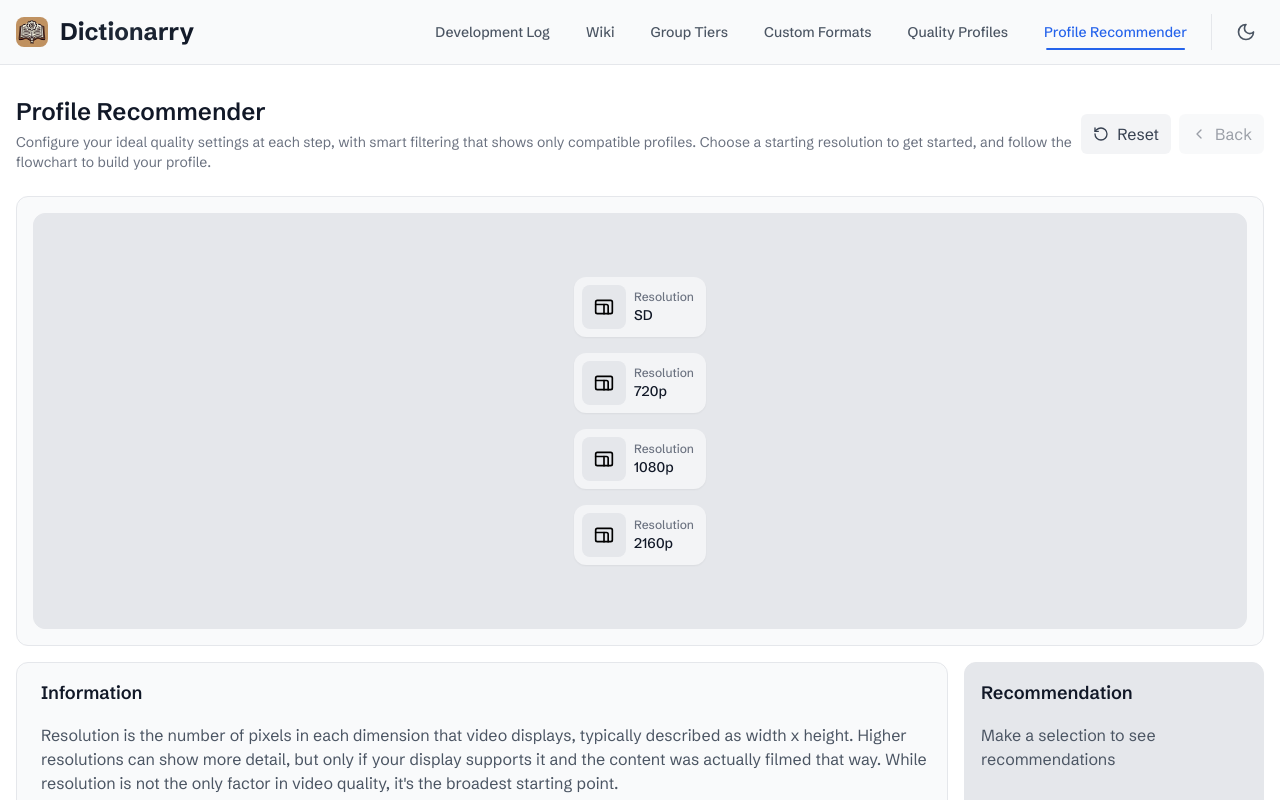
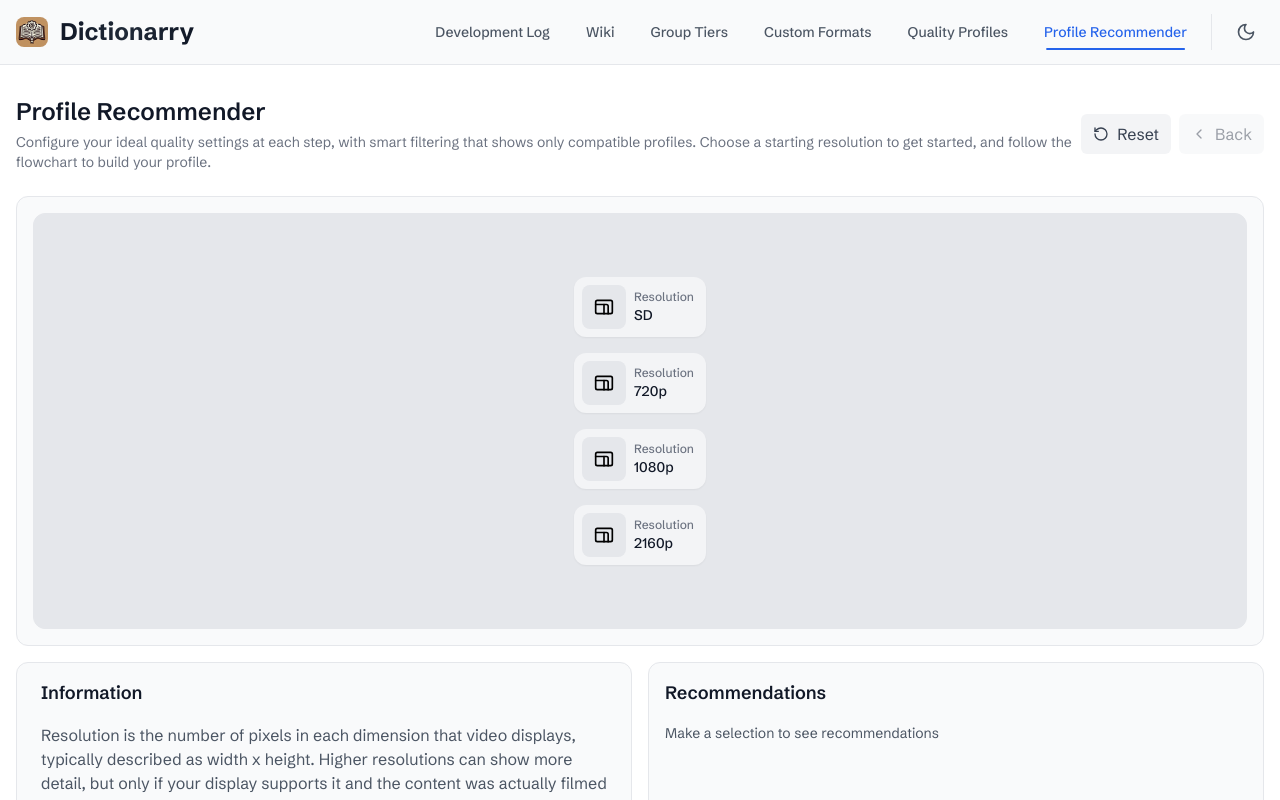
Before and after one commit to Dictionarry-Hub/website, a Next.js app: page /builder in a window 1280 px wide. Shown: the top 800 px of the page. Built offline with nearby package versions, Linux system fonts and the light colour scheme.

Commit message:
feat: update FlowchartInfo component to use getRecommendations and enhance layout for improved clarity

```diff
--- a/src/app/builder/components/FlowchartInfo.tsx
+++ b/src/app/builder/components/FlowchartInfo.tsx
@@ -1,5 +1,5 @@
 import React from 'react';
-import { columnInfo, getRecommendation } from '@/data/profileInfoData';
+import { columnInfo, getRecommendations } from '@/data/profileInfoData';
 import { QualityProfileData } from '@/data/flowchartData';
 
 interface FlowchartInfoProps {
@@ -58,28 +58,25 @@ const FlowchartInfo: React.FC<FlowchartInfoProps> = ({ selectedNodes, hoveredNod
   const getCurrentColumnNodes = () => {
     const edges = getEdgesToRender();
     const visibleColumns = getVisibleColumns(edges);
-
-    // Get last visible column
     const currentColumn = visibleColumns[visibleColumns.length - 1];
-
-    // Return nodes in current column
     return QualityProfileData.nodes.filter((n) => n.column === currentColumn);
   };
 
   const currentColumnNodes = getCurrentColumnNodes();
+  const recommendations = getRecommendations(selectedNodes);
 
   return (
     <div className="grid grid-cols-4 gap-4 mt-4">
       {/* Information Section */}
-      <div className="col-span-3 flex flex-col bg-gray-50 dark:bg-gray-900 rounded-xl border border-gray-200 dark:border-gray-700 p-4 space-y-4">
+      <div className="col-span-2 bg-gray-50 dark:bg-gray-900 rounded-xl border border-gray-200 dark:border-gray-700 p-4">
         <h3 className="text-lg pl-2 font-semibold text-gray-900 dark:text-white">Information</h3>
 
         {/* Column Info */}
-        <div>
+        <div className="mt-4">
           <p className="pl-2 text-gray-600 dark:text-gray-300">{columnInfo[currentColumnNodes[0]?.column || 0].info}</p>
         </div>
 
-        <div className="px-2">
+        <div className="px-2 my-4">
           <hr className="border-t border-gray-300 dark:border-gray-700" />
         </div>
 
@@ -117,10 +114,10 @@ const FlowchartInfo: React.FC<FlowchartInfoProps> = ({ selectedNodes, hoveredNod
         </div>
       </div>
 
-      {/* Recommendation Section */}
-      <div className="col-span-1 flex flex-col bg-gray-200 dark:bg-gray-900 rounded-xl border border-gray-200 dark:border-gray-700 p-4 space-y-4">
-        <h3 className="text-lg font-semibold text-gray-900 dark:text-white">Recommendation</h3>
-        <p className="text-gray-600 dark:text-gray-300">{getRecommendation(selectedNodes)}</p>
+      {/* Recommendations Section */}
+      <div className="col-span-2 bg-gray-50 dark:bg-gray-900 rounded-xl border border-gray-200 dark:border-gray-700 p-4">
+        <h3 className="text-lg font-semibold text-gray-900 dark:text-white mb-4">Recommendations</h3>
+        <div>{recommendations}</div>
       </div>
     </div>
   );
--- a/src/data/profileInfoData.ts
+++ b/src/data/profileInfoData.tsx
@@ -1,4 +1,7 @@
-// src/data/profileInfoData.ts
+// src/data/profileInfoData.tsx
+import React from 'react';
+import Link from 'next/link';
+import { ArrowRight } from 'lucide-react';
 
 // Column-based information
 export type ColumnInfo = {
@@ -8,6 +11,13 @@ export type ColumnInfo = {
       info: string;
     };
   };
+};
+
+export type Profile = {
+  name: string;
+  description: string;
+  requirements: string[];
+  tags?: string[];
 };
 
 export const columnInfo: ColumnInfo[] = [
@@ -41,7 +51,6 @@ export const columnInfo: ColumnInfo[] = [
       },
     },
   },
-
   // Column 2 - Encode Types
   {
     info: 'Dictionarry defines three distinct encoding approaches, catering to different user preferences regarding quality, file size, and efficiency.',
@@ -57,7 +66,6 @@ export const columnInfo: ColumnInfo[] = [
       },
     },
   },
-
   // Column 3 - Codecs
   {
     info: 'A video codec is a method or standard for compressing and decompressing digital video. As newer codecs appear, they tend to offer better compression (smaller file sizes or higher quality) but often require more powerful or recent hardware and can be harder to produce. This leads to fewer available encodes, especially the more recent they are. The right codec choice depends on your playback devices, available bandwidth, and desire for efficiency versus compatibility and quality.',
@@ -73,13 +81,12 @@ export const columnInfo: ColumnInfo[] = [
       },
     },
   },
-
   // Column 4 - HDR
   {
     info: 'High Dynamic Range (HDR) expands color depth and brightness ranges beyond Standard Dynamic Range (SDR). HDR is generally only available with H.265 (or newer) due to bit-depth requirements. Choosing HDR can deliver vivid, lifelike images, but requires a compatible device. Dolby Vision (DoVi) is an advanced form of HDR that may include—or omit fallback HDR10 metadata for non-DoVi hardware.',
     nodes: {
       sdr: {
-        info: "SDR (Standard Dynamic Range) uses lower brightness levels and typically 8-bit color. It's universal, ensuring compatibility across all devices, but lacks the richer contrast and color detail found in HDR. Best for older screens or situations where HDR playback isn’t guaranteed.",
+        info: "SDR (Standard Dynamic Range) uses lower brightness levels and typically 8-bit color. It's universal, ensuring compatibility across all devices, but lacks the richer contrast and color detail found in HDR. Best for older screens or situations where HDR playback isn't guaranteed.",
       },
       hdr: {
         info: 'HDR10 or HDR10+ utilizes 10-bit color to produce deeper blacks and brighter highlights. Dolby Vision is a premium HDR format offering dynamic metadata for scene-by-scene optimization. This options prefers Dolby Vision ONLY with HDR fallback, but also allows releases with normal HDR10/+. Make sure your device supports HDR before selecting this.',
@@ -91,14 +98,170 @@ export const columnInfo: ColumnInfo[] = [
   },
 ];
 
-// Recommendations based on combinations
-export const getRecommendation = (selectedNodes: string[]): string => {
-  // This function will analyze the combination of selected nodes
-  // and return appropriate recommendations
-  // Example logic:
-  if (selectedNodes.includes('2160p') && selectedNodes.includes('efficient')) {
-    return 'Consider using h265 with SDR for better compatibility';
+// Define all available profiles
+export const profiles: Profile[] = [
+  {
+    name: 'DVD Remux',
+    description: 'This profile is a work in progress, check back later!',
+    requirements: ['sd', 'lossless'],
+    tags: ['SD', 'Remux', 'Lossless Audio'],
+  },
+  {
+    name: 'SD Quality',
+    description: 'This profile is a work in progress, check back later!',
+    requirements: ['sd', 'compressed', 'quality', 'h264', 'sdr'],
+    tags: ['SD', 'x264', 'Lossy Audio'],
+  },
+  {
+    name: '720p Quality',
+    description: 'This profile is a work in progress, check back later!',
+    requirements: ['720p', 'compressed', 'quality', 'h264', 'sdr'],
+    tags: ['720p', 'x264', 'Lossy Audio'],
+  },
+  {
+    name: '1080p Efficient',
+    description: 'This profile is a work in progress, check back later!',
+    requirements: ['1080p', 'compressed', 'efficient', 'h265', 'av1', 'sdr', 'hdr', 'dovi'],
+    tags: ['1080p', 'x265', 'AV1', 'Efficient Focused'],
+  },
+  {
+    name: '1080p Balanced',
+    description:
+      '1080p Balanced targets consistent & immutable 1080p WEB-DLs with fallback to transparent x264 encodes, prioritised using the Golden Popcorn Performance Index. Special considerations are given to Balanced groups who prioritize streaming optimisation over quality.',
+    requirements: ['1080p', 'compressed', 'balanced', 'h264', 'sdr'],
+    tags: ['1080p', 'x264', 'Lossy Audio', 'Balanced Focused'],
+  },
+  {
+    name: '1080p Quality',
+    description:
+      '1080p Quality utilizes the Golden Popcorn Performance Index to target transparent x264 1080p encodes with 5 quality tiers prioritising encodes with high GPPi scores.',
+    requirements: ['1080p', 'compressed', 'quality', 'h264', 'sdr'],
+    tags: ['1080p', 'x264', 'Lossy Audio', 'Quality Focused'],
+  },
+  {
+    name: '1080p Quality (HDR)',
+    description:
+      '1080p Quality (HDR) utilizes the Golden Popcorn Performance Index to target transparent x265 HDR 1080p encodes from UHD Bluray sources, with fallback to regular 1080p Quality profile.',
+    requirements: ['1080p', 'compressed', 'quality', 'h265', 'hdr'],
+    tags: ['1080p', 'x264', 'x265', 'HDR', 'Lossy Audio', 'Quality Focused'],
+  },
+  {
+    name: '1080p Remux',
+    description:
+      '1080p Remux utilizes audio tags to prioritise high quality lossless copies of HD Blu-rays. Focuses on audio metrics such as TrueHD, Atmos, DTS-X for determining upgrades.',
+    requirements: ['1080p', 'lossless', 'sdr', 'h264'],
+    tags: ['1080p', 'Remux', 'Lossless Audio', 'h264'],
+  },
+  {
+    name: '2160p Balanced',
+    description:
+      '2160p Balanced targets consistent & immutable 2160p HDR WEB-DLs with lossy audio. Special considerations for Balanced groups who prioritize streaming optimisation.',
+    requirements: ['2160p', 'compressed', 'balanced', 'h265', 'hdr', 'dovi'],
+    tags: ['2160p', 'HDR', 'x264', 'h265', 'Lossy Audio', 'Balanced Focused'],
+  },
+  {
+    name: '2160p Quality',
+    description:
+      '2160p Quality utilizes the Encode Efficiency Index metric at a 55% target ratio to prioritize transparent x265 4k encodes. Features 4 quality tiers for reputable groups with HDR and lossless audio considerations.',
+    requirements: ['2160p', 'compressed', 'quality', 'h265', 'hdr'],
+    tags: ['2160p', 'HDR', 'x265', 'Encode', 'Lossless Audio', 'Quality Focused'],
+  },
+  {
+    name: '2160p Remux',
+    description:
+      '2160p Remux utilizes audio/video tags to prioritise high quality lossless copies of UHD Blu-rays, using metrics like Dolby Vision, TrueHD, Atmos, and HDR10+ for upgrade decisions.',
+    requirements: ['2160p', 'lossless', 'h265', 'hdr'],
+    tags: ['2160p', 'Remux', 'HDR', 'Lossless Audio', 'h265'],
+  },
+];
+
+// Helper function to create URL-friendly profile names
+const createSlug = (name: string): string => {
+  return name
+    .toLowerCase()
+    .replace(/[^a-z0-9]+/g, '-')
+    .replace(/(^-|-$)/g, '');
+};
+
+// Render a single profile recommendation
+const ProfileCard: React.FC<{ profile: Profile }> = ({ profile }) => {
+  const slug = createSlug(profile.name);
+
+  return (
+    <Link
+      href={`/profiles/${slug}`}
+      className="group block p-4 mb-2 bg-white dark:bg-gray-800 rounded-lg border border-gray-200 dark:border-gray-700
+        hover:bg-blue-50 dark:hover:bg-blue-900/10 hover:border-blue-200 dark:hover:border-blue-800
+        transition-all duration-200 relative"
+    >
+      <div className="flex justify-between items-start gap-4">
+        <div className="flex-1 space-y-3">
+          <div className="flex items-center gap-2">
+            <h4 className="text-md font-semibold text-gray-900 dark:text-white group-hover:text-blue-600 dark:group-hover:text-blue-400 transition-colors">
+              {profile.name}
+            </h4>
+            <ArrowRight
+              className="h-4 w-4 text-gray-400 dark:text-gray-500 group-hover:text-blue-500 dark:group-hover:text-blue-400
+              -translate-x-2 opacity-0 group-hover:translate-x-0 group-hover:opacity-100 transition-all duration-200"
+            />
+          </div>
+
+          <p className="text-gray-600 dark:text-gray-300 text-sm">{profile.description}</p>
+
+          {profile.tags && (
+            <div className="flex flex-wrap gap-1.5 mt-2">
+              {profile.tags.map((tag, index) => (
+                <span
+                  key={index}
+                  className="px-2 py-0.5 text-xs font-medium rounded-full
+                    bg-gray-100 dark:bg-gray-700
+                    text-gray-600 dark:text-gray-300
+                    group-hover:bg-blue-100 group-hover:text-blue-700
+                    dark:group-hover:bg-blue-900/30 dark:group-hover:text-blue-300
+                    transition-colors"
+                >
+                  {tag}
+                </span>
+              ))}
+            </div>
+          )}
+        </div>
+      </div>
+    </Link>
+  );
+};
+
+export const getRecommendations = (selectedNodes: string[]): React.ReactNode => {
+  const filteredSelections = selectedNodes.filter(Boolean);
+
+  if (filteredSelections.length === 0) {
+    return <p className="text-gray-600 dark:text-gray-300 text-sm">Make a selection to see recommendations</p>;
   }
 
-  return 'Make a selection to see recommendations';
+  // Find all profiles that match the current selections
+  const matchingProfiles = profiles.filter((profile) => {
+    // Check if all selected nodes are part of the profile's requirements
+    return (
+      filteredSelections.every((selection) => profile.requirements.includes(selection)) &&
+      // Check if the profile matches the resolution if one is selected
+      (!filteredSelections.some((sel) => ['2160p', '1080p', '720p'].includes(sel)) ||
+        profile.requirements.some((req) => filteredSelections.includes(req)))
+    );
+  });
+
+  if (matchingProfiles.length === 0) {
+    return (
+      <div className="text-center p-4">
+        <p className="text-gray-600 dark:text-gray-300 text-sm">No matching profiles for current selections</p>
+      </div>
+    );
+  }
+
+  return (
+    <div className="space-y-4">
+      {matchingProfiles.map((profile, index) => (
+        <ProfileCard key={index} profile={profile} />
+      ))}
+    </div>
+  );
 };
```
